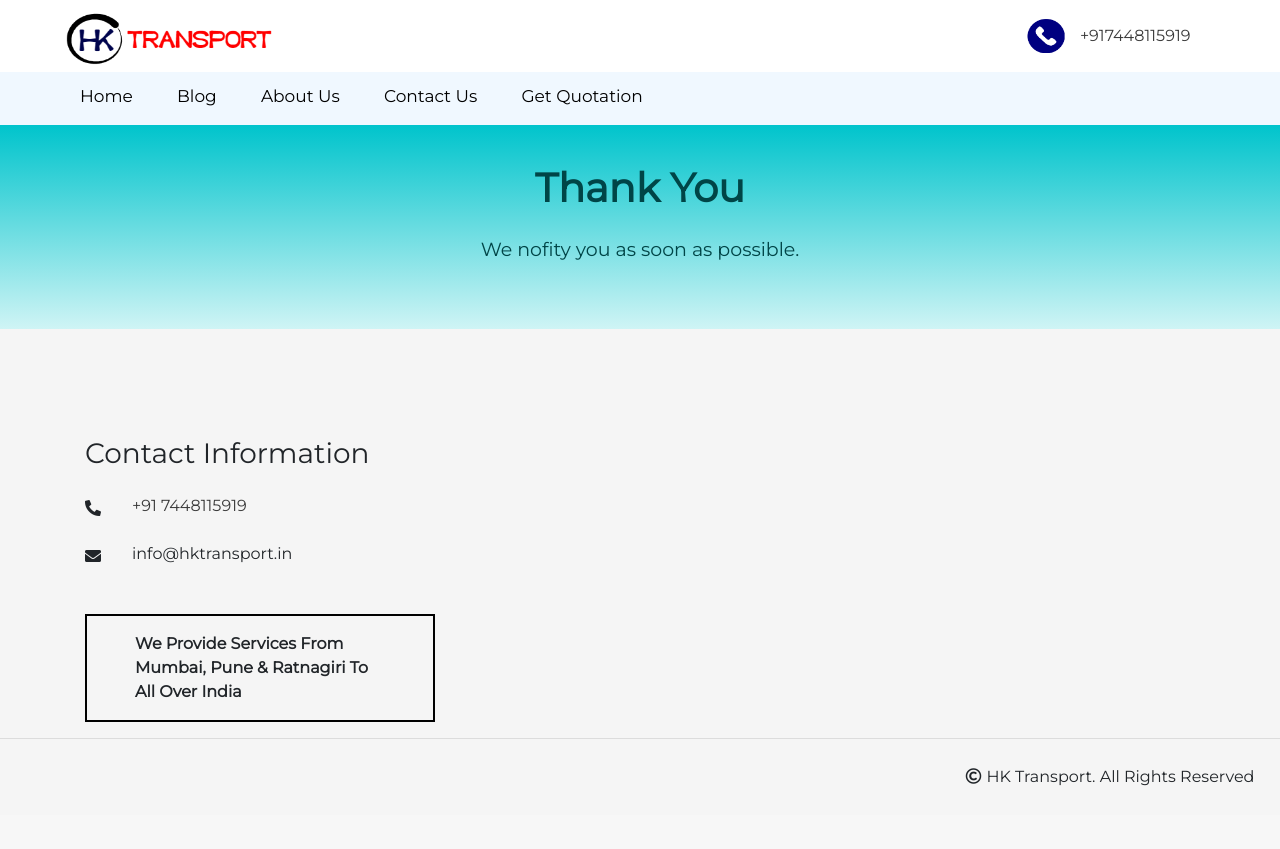
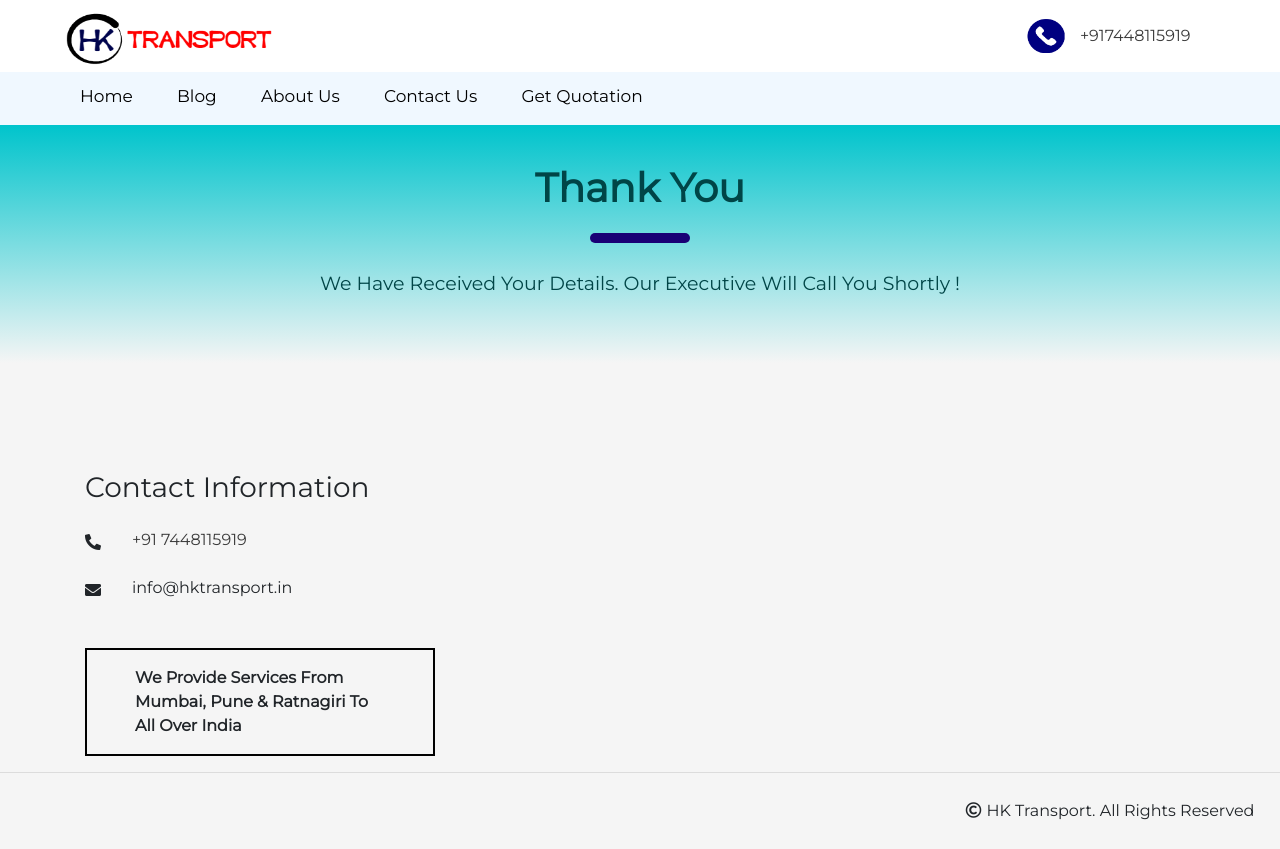
Before and after one commit to hktransport919/hktransport919, a PHP site: page /thank-you/ in a window 1280 px wide. Before the commit the page ends 786 px from the top, so only its background shows below. Run offline with PHP 8.4, Linux system fonts and the light colour scheme.

Commit message:
new changes

```diff
--- a/CSS/style.css
+++ b/CSS/style.css
@@ -344,6 +344,7 @@ nav .div {
   );
   background: linear-gradient(to right, rgb(255, 100, 100), rgb(255, 255, 128));
 }
+
 .about-main p {
   padding-top: 10px;
   font-size: 19px;
@@ -413,12 +414,8 @@ nav .div {
 .thank-main {
   text-align: center;
   padding-top: 3%;
-  background: -webkit-gradient(
-    180deg,
-    from(rgb(0, 196, 204)),
-    to(rgb(207, 244, 245))
-  );
-  background: linear-gradient(180deg, rgb(0, 196, 204), rgb(207, 244, 245));
+  background: -webkit-gradient(to bottom, rgb(0, 196, 204), #f5f5f5);
+  background: linear-gradient(to bottom, rgb(0, 196, 204), #f5f5f5);
 }
 .thank-title {
   color: rgb(0, 69, 71);
--- a/thank-you/index.html
+++ b/thank-you/index.html
@@ -92,8 +92,9 @@
     <div class="thank-main pb-5">
       <div class="tag container">
         <h1 class="thank-title">Thank You</h1>
+        <hr />
         <p style="line-height: 30px;">
-          We nofity you as soon as possible.
+          We Have Received Your Details. Our Executive Will Call You Shortly !
         </p>
       </div>
     </div>
```
